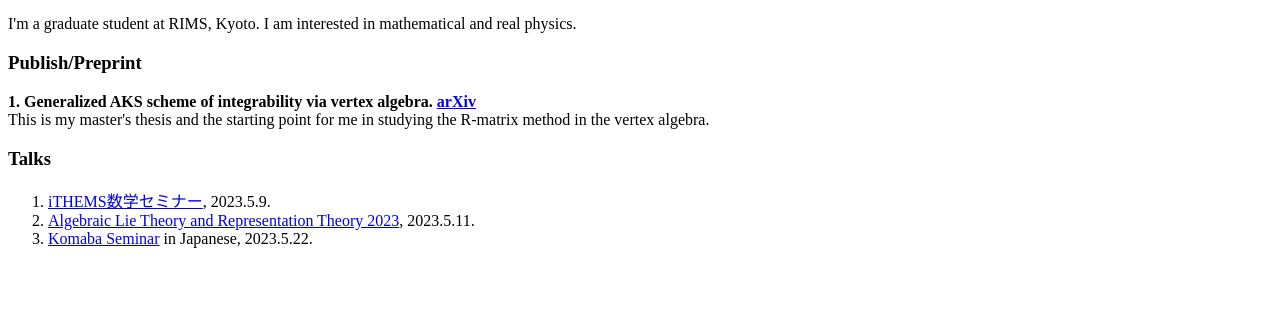
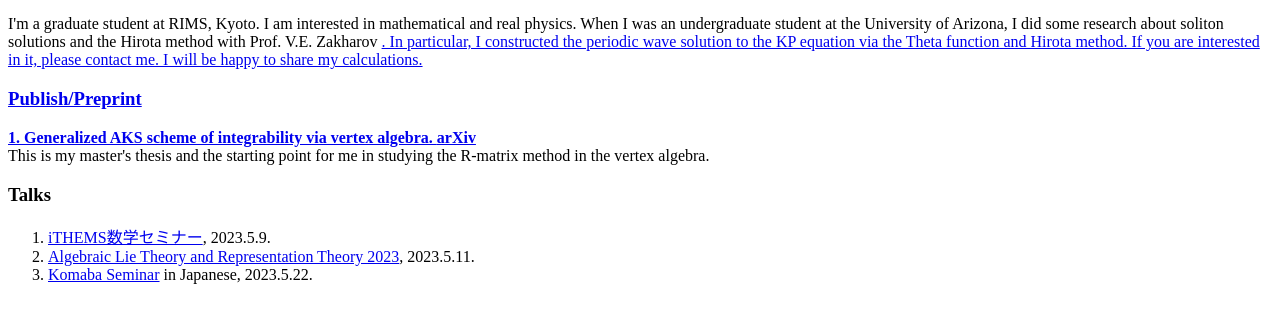
Before and after one commit to FaddeevWDubrovin/FaddeevWDubrovin.github.io, a plain HTML site: page index.html in a window 1280 px wide. Shown: the part 73-396 px from the top of the page. Drawn offline with Linux system fonts and the light colour scheme.

Commit message:
Update index.html

```diff
--- a/index.html
+++ b/index.html
@@ -13,7 +13,12 @@
     </td>
   </tr>
 </table>
-<p>I'm a graduate student at RIMS, Kyoto. I am interested in mathematical and real physics.</p>
+<p>
+  I'm a graduate student at RIMS, Kyoto. I am interested in mathematical and real physics.
+  When I was an undergraduate student at the University of Arizona, I did some research about soliton solutions and the Hirota method with Prof. V.E. Zakharov <a href="https://en.wikipedia.org/wiki/Vladimir_E._Zakharov">.
+  In particular, I constructed the periodic wave solution to the KP equation via the Theta function and Hirota method.
+  If you are interested in it, please contact me. I will be happy to share my calculations.
+</p>
 <h3>Publish/Preprint</h3>
   <B>1. Generalized AKS scheme of integrability via vertex algebra. <a href="https://arxiv.org/abs/2305.15833"> arXiv</a></B> <br>
 This is my master's thesis and the starting point for me in studying the R-matrix method in the vertex algebra. <br>
```
